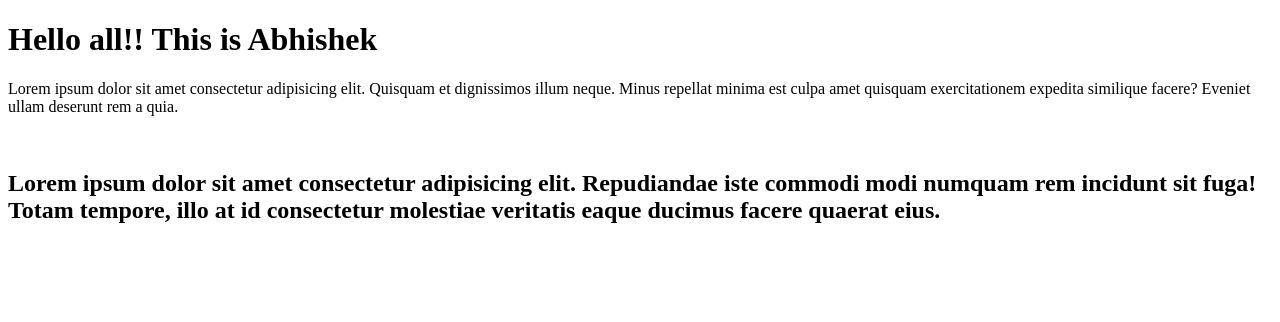
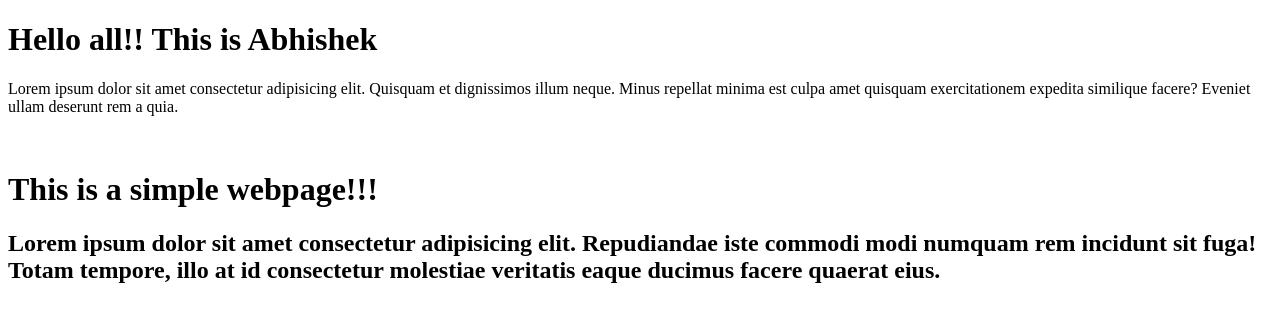
Before and after one commit to AbhishekMankame/MLSA_topics_practice, a plain HTML site: page index.html in a window 1280 px wide. Drawn offline with Linux system fonts and the light colour scheme.

Commit message:
some more simple commit

```diff
--- a/index.html
+++ b/index.html
@@ -10,6 +10,7 @@
     <h1>Hello all!! This is Abhishek</h1>
     <p>Lorem ipsum dolor sit amet consectetur adipisicing elit. Quisquam et dignissimos illum neque. Minus repellat minima est culpa amet quisquam exercitationem expedita similique facere? Eveniet ullam deserunt rem a quia.</p>
 </br>
+    <h1>This is a simple webpage!!!</h1>
     <h2>Lorem ipsum dolor sit amet consectetur adipisicing elit. Repudiandae iste commodi modi numquam rem incidunt sit fuga! Totam tempore, illo at id consectetur molestiae veritatis eaque ducimus facere quaerat eius.</h2>
 </body>
 </html>
```
Also changed, not shown: 1 other file.
